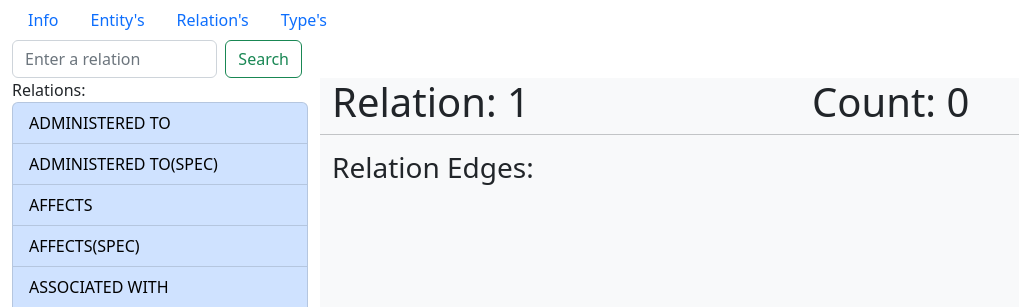
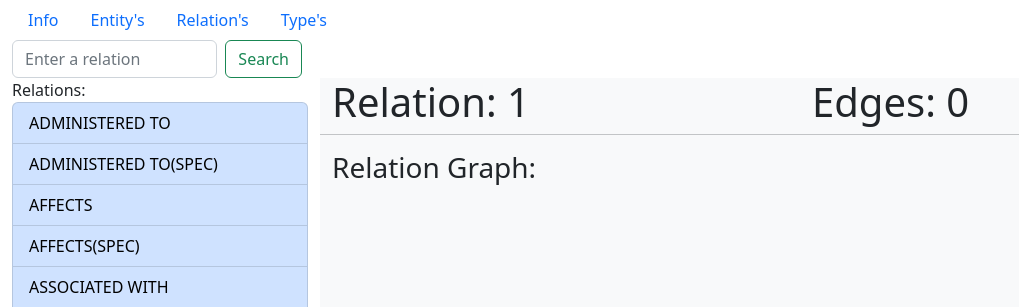
Before and after one commit to 0MNIP0TENT/ResearchGraph, a Django app: page /Relations/1/ in a window 1280 px wide; the page is wider, and only the part inside the window is pictured. Shown: the part 56-363 px from the top of that part, without its empty margins (0-1019 px from the left). Run offline with Django 3.2, Linux system fonts and the light colour scheme; data comes from the database, SQL or seed files in the repository; parts of the project's set-up code (start-up, migrations or seed data) failed here and were passed over.

Commit message:
change name Count to Edges

```diff
--- a/Entitys/templates/display_entitys.html
+++ b/Entitys/templates/display_entitys.html
@@ -33,7 +33,7 @@
 <hr>
 
     <div class="row">
-      <h3>Count: {{ unique_degree }}</h3>
+      <h3>Edges: {{ unique_degree }}</h3>
     </div>
 
 <hr>
--- a/Relations/templates/display_relations.html
+++ b/Relations/templates/display_relations.html
@@ -30,14 +30,14 @@
       <h1>Relation: {{ relation }}</h1>
   </div>
     <div class="col-6">
-      <h1>Count: {{ count }}</h1>
+      <h1>Edges: {{ count }}</h1>
   </div>
 <hr>
 
   {% if relation_edges %}
   <div class=row>
     <div class="container col-md-12">
-    <h3>Relation Edges:</h3>
+    <h3>Relation Graph:</h3>
       <div class="container offset-lg-2">
         {{ relation_edges | safe }}
       </div>
```
